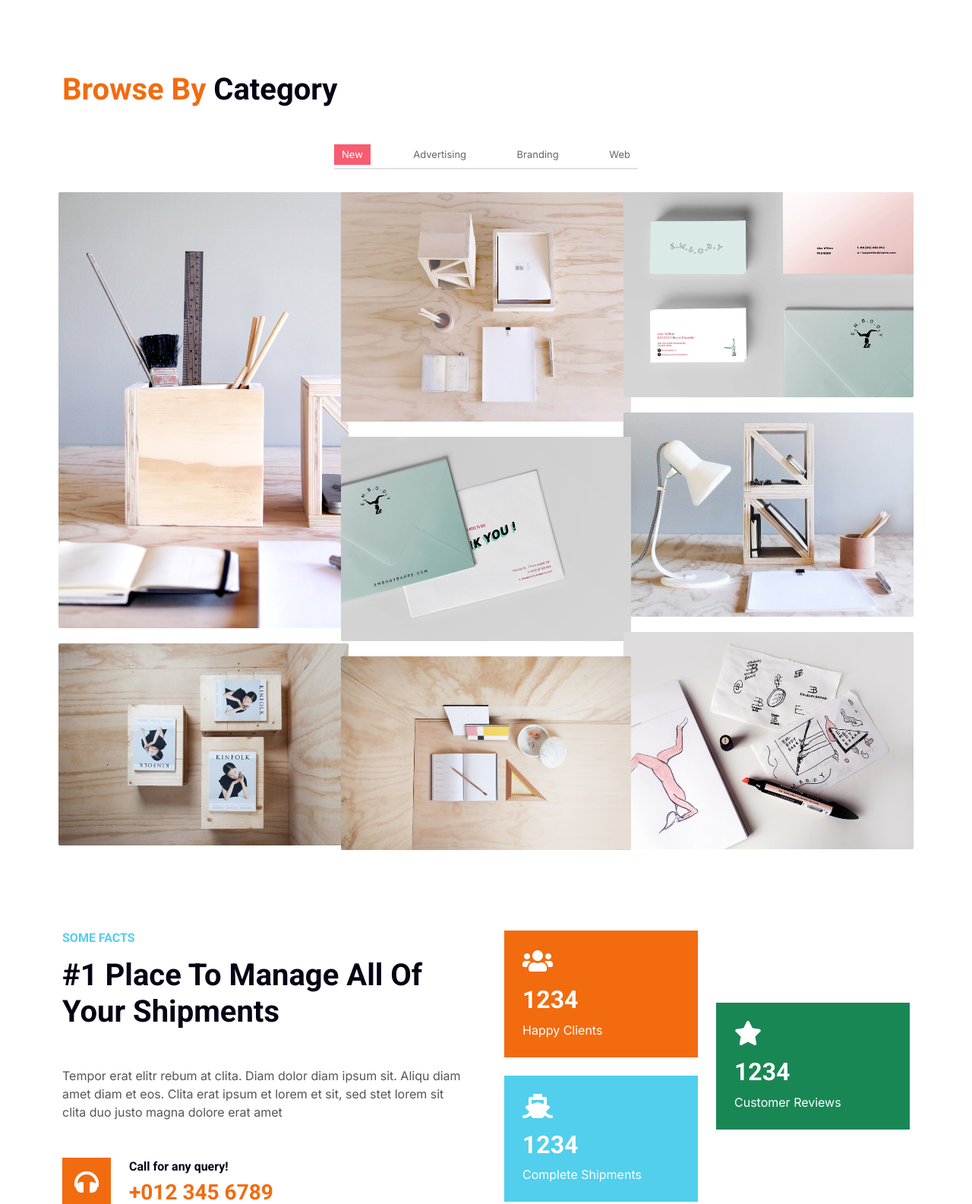
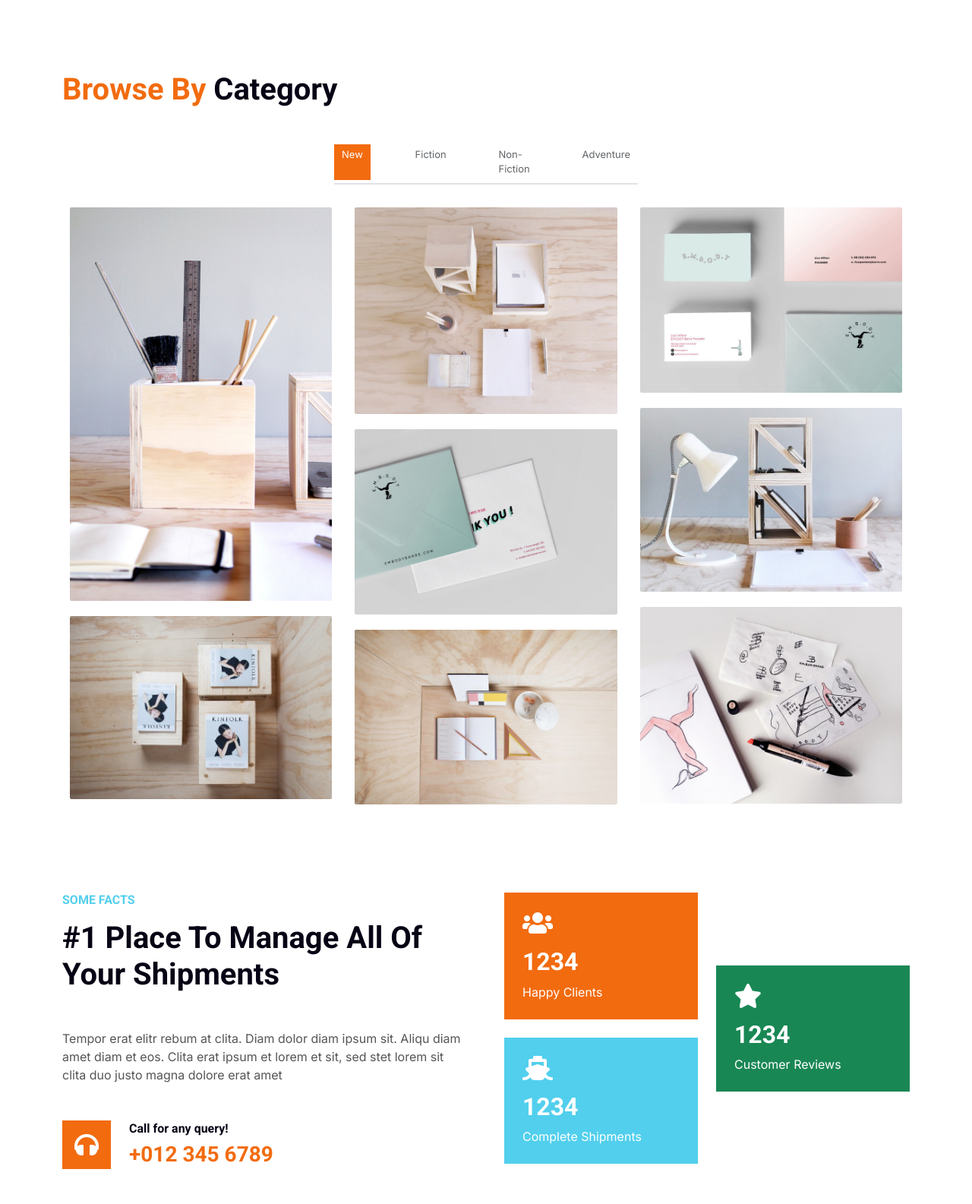
Before and after one commit to davidinmichael/bookcraftafrica, a Django app: page / in a window 1280 px wide. Shown: the part 2284-3869 px from the top of the page at 76% size. Run offline with Django 5.2, Linux system fonts and the light colour scheme; some libraries are stand-ins or nearby versions.

Commit message:
Added the browse by category section.

```diff
--- a/static/css/categories.css
+++ b/static/css/categories.css
@@ -45,11 +45,22 @@
 
 .portfolio .filters a.active {
   opacity: 1;
-  background: #F85C70;
+  background: #F26B0F;
   color: #fff;
 }
 
-.portfolio .portfolio-container .portfolio-item {
+.portfolio-item {
+  position: relative;
+  padding-left: 0;
+  padding-right: 0;
+  margin: 10px 15px;
+  overflow: hidden;
+  border-radius: 2px;
+  -webkit-backface-visibility: hidden;
+  backface-visibility: hidden;
+}
+
+.portfolio .portfolio-container {
   position: relative;
   padding-left: 0;
   padding-right: 0;
--- a/templates/base.html
+++ b/templates/base.html
@@ -36,11 +36,14 @@
 
     <!-- Customized Bootstrap Stylesheet -->
     <link href="{% static 'css/bootstrap.min.css' %}" rel="stylesheet" />
-    <link href="{% static 'css/categories.css' %}" rel="stylesheet" />
+    <!-- <link href="{% static 'css/categories.css' %}" rel="stylesheet" /> -->
 
 
     <!-- Template Stylesheet -->
     <link href="{% static 'css/style.css' %}" rel="stylesheet" />
+    {% block style %}
+
+    {% endblock style %}
   </head>
 
   <body>
--- a/templates/partials/categories.html
+++ b/templates/partials/categories.html
@@ -1,7 +1,7 @@
 {% load static %}
-<!-- {% block style %}
+{% block style %}
     <link href="{% static 'css/categories.css' %}" rel="stylesheet" />
-{% endblock style %} -->
+{% endblock style %}
 
     <!-- Portfolio Section -->
     <section class="section bg-custom-gray" id="portfolio">
@@ -13,13 +13,13 @@
                         New
                     </a>
                     <a href="#" data-filter=".advertising">
-                        Advertising
+                        Fiction
                     </a>
                     <a href="#" data-filter=".branding">
-                        Branding
+                        Non-Fiction
                     </a>
                     <a href="#" data-filter=".web">
-                        Web
+                        Adventure
                     </a>
                 </div>
                 <div class="portfolio-container">
```
